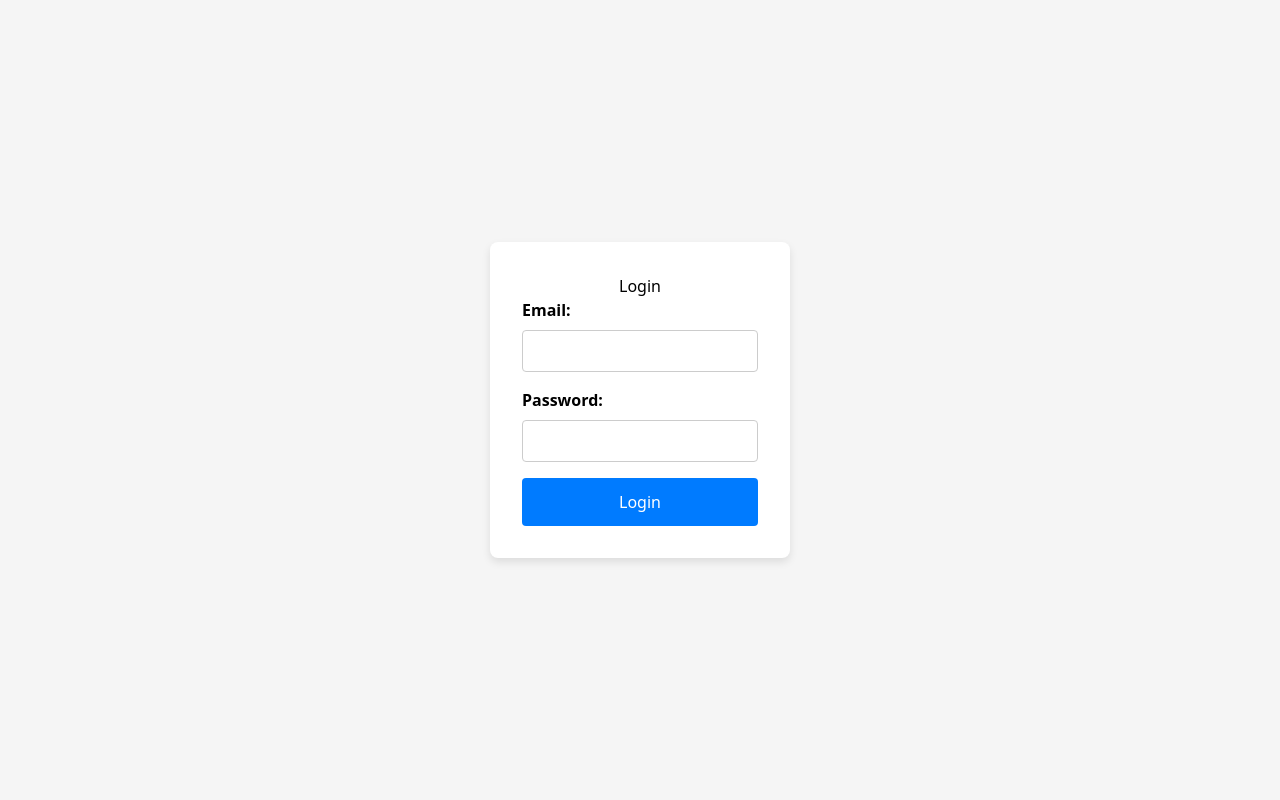
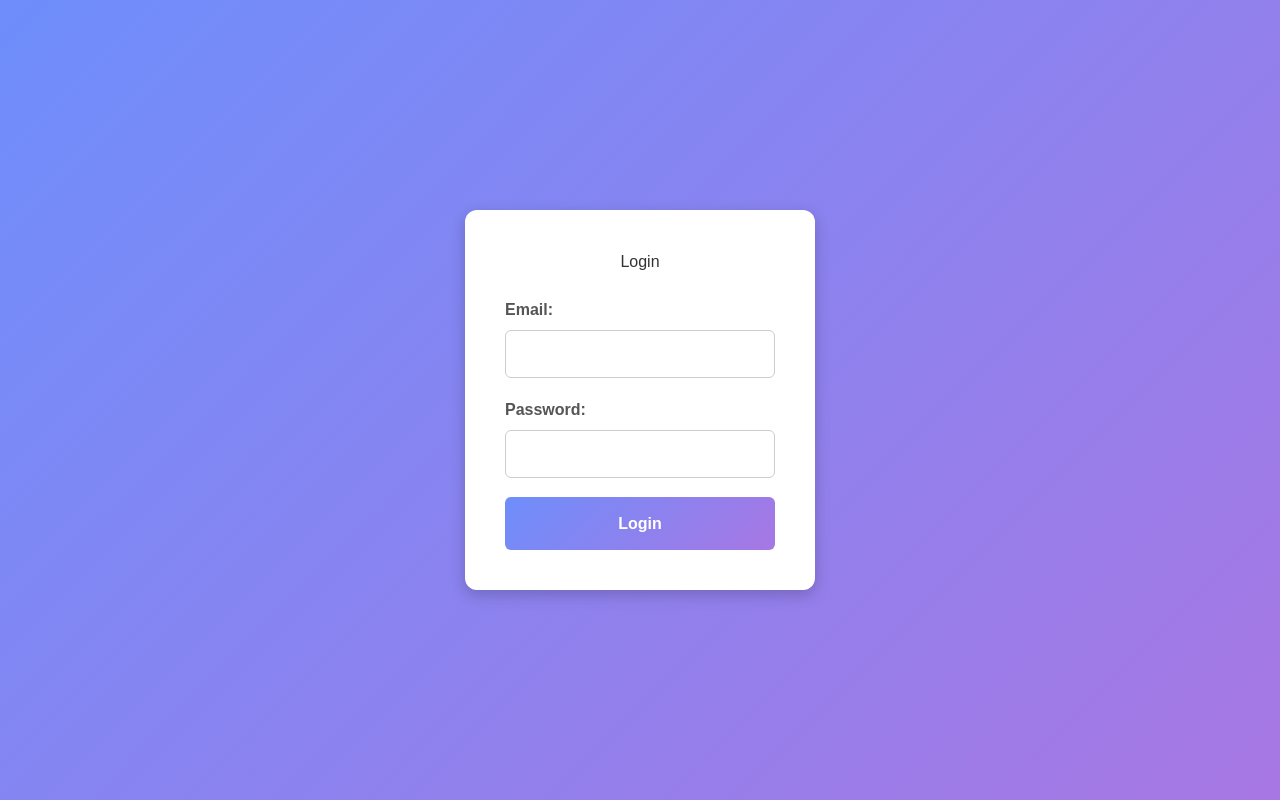
Before and after one commit to call-me-rodney/Academic-Issue-Tracking-System, a React (Vite) app in the folder client/: page / in a window 1280 px wide. Built offline with nearby package versions, Linux system fonts and the light colour scheme.

Commit message:
login form1

```diff
--- a/client/src/Pages/Login.css
+++ b/client/src/Pages/Login.css
@@ -1,22 +1,43 @@
-.login-container {
+body {
+    font-family: Arial, sans-serif;
+    background: linear-gradient(135deg, #6e8efb, #a777e3);
+    margin: 0;
+    padding: 0;
     display: flex;
     justify-content: center;
     align-items: center;
     height: 100vh;
-    background-color: #f5f5f5;
+  }
+
+  .login-container {
+    display: flex;
+    justify-content: center;
+    align-items: center;
+    width: 100%;
   }
 
   .login-form {
     background: white;
-    padding: 2rem;
-    border-radius: 8px;
-    box-shadow: 0 4px 8px rgba(0, 0, 0, 0.1);
-    width: 300px;
+    padding: 2.5rem;
+    border-radius: 12px;
+    box-shadow: 0 5px 15px rgba(0, 0, 0, 0.2);
+    width: 350px;
     text-align: center;
+    animation: fadeIn 0.5s ease-in-out;
+  }
+
+  @keyframes fadeIn {
+    from { opacity: 0; transform: translateY(-10px); }
+    to { opacity: 1; transform: translateY(0); }
+  }
+
+  h2 {
+    color: #333;
+    margin-bottom: 1.5rem;
   }
 
   .input-group {
-    margin-bottom: 1rem;
+    margin-bottom: 1.2rem;
     text-align: left;
   }
 
@@ -24,27 +45,41 @@
     display: block;
     margin-bottom: 0.5rem;
     font-weight: bold;
+    color: #555;
   }
 
   .input-group input {
     width: 100%;
-    padding: 0.5rem;
+    padding: 0.7rem;
     border: 1px solid #ccc;
-    border-radius: 4px;
+    border-radius: 6px;
+    font-size: 1rem;
+    transition: border 0.3s;
+  }
+
+  .input-group input:focus {
+    border-color: #6e8efb;
+    outline: none;
   }
 
   .login-button {
     width: 100%;
-    padding: 0.75rem;
+    padding: 0.9rem;
     border: none;
-    background-color: #007bff;
+    background: linear-gradient(135deg, #6e8efb, #a777e3);
     color: white;
     font-size: 1rem;
-    border-radius: 4px;
+    font-weight: bold;
+    border-radius: 6px;
     cursor: pointer;
-    transition: background 0.3s;
+    transition: background 0.3s, transform 0.2s;
   }
 
   .login-button:hover {
-    background-color: #0056b3;
+    background: linear-gradient(135deg, #5a7ffb, #9466e3);
+    transform: scale(1.05);
   }
+
+  .login-button:active {
+    transform: scale(1);
+  }
```
